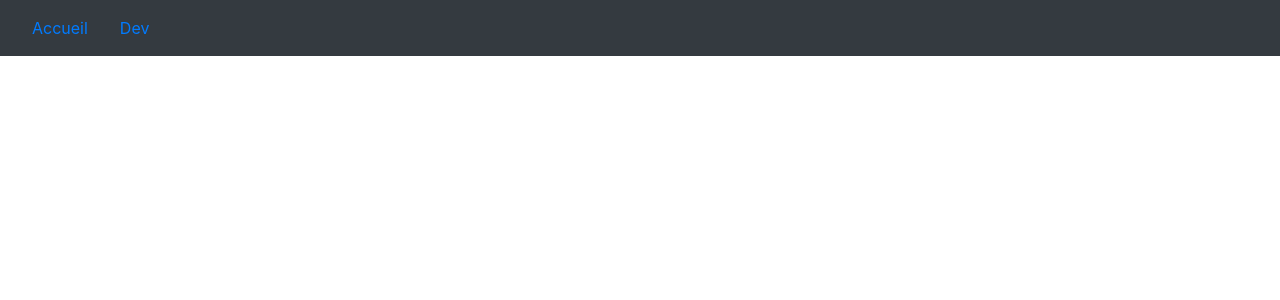
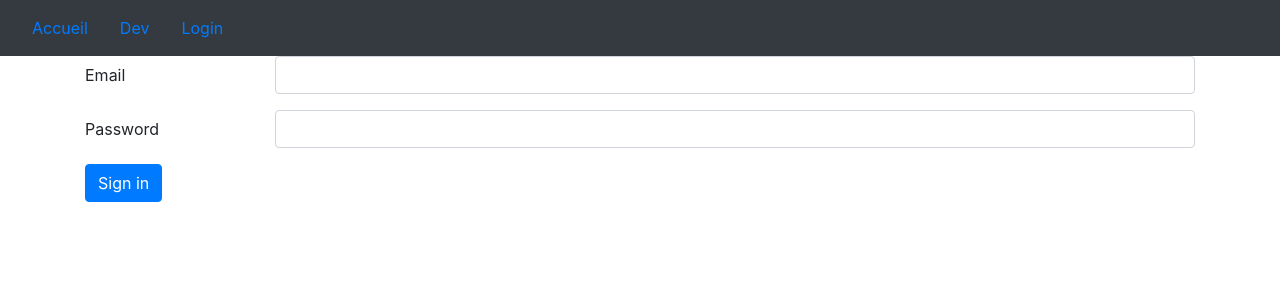
Before and after one commit to JulianMorgant/nuxtCv, a Nuxt app: page /login in a window 1280 px wide. Shown: the top 300 px of the page. Built offline with nearby package versions, Linux system fonts and the light colour scheme.

Commit message:
implement page login.vue

```diff
--- a/layouts/default.vue
+++ b/layouts/default.vue
@@ -8,10 +8,13 @@
         <li class="nav-item">
           <nuxt-link class="nav-link" to="/dev">Dev</nuxt-link>
         </li>
+        <li class="nav-item">
+          <nuxt-link class="nav-link" to="/login">Login</nuxt-link>
+        </li>
       </ul>
     </nav>
     <div class="container">
-    <Nuxt />
+      <Nuxt />
     </div>
   </div>
 </template>
--- a/pages/login.vue
+++ b/pages/login.vue
@@ -0,0 +1,51 @@
+<template>
+  <div>
+    <form @submit.prevent="userLogin">
+      <div class="row mb-3">
+        <label for="inputEmail3" class="col-sm-2 col-form-label">Email</label>
+        <div class="col-sm-10">
+          <input type="email" class="form-control" v-model="login.username" />
+        </div>
+      </div>
+      <div class="row mb-3">
+        <label for="inputPassword3" class="col-sm-2 col-form-label"
+          >Password</label
+        >
+        <div class="col-sm-10">
+          <input
+            type="password"
+            class="form-control"
+            v-model="login.password"
+          />
+        </div>
+      </div>
+
+      <button type="submit" class="btn btn-primary">Sign in</button>
+    </form>
+  </div>
+</template>
+
+<script>
+export default {
+  data() {
+    return {
+      login: {
+        username: "",
+        password: "",
+      },
+    };
+  },
+  methods: {
+    async userLogin() {
+      try {
+        let response = await this.$auth.loginWith("local", {
+          data: this.login,
+        });
+        console.log(response);
+      } catch (err) {
+        console.log(err);
+      }
+    },
+  },
+};
+</script>
```
